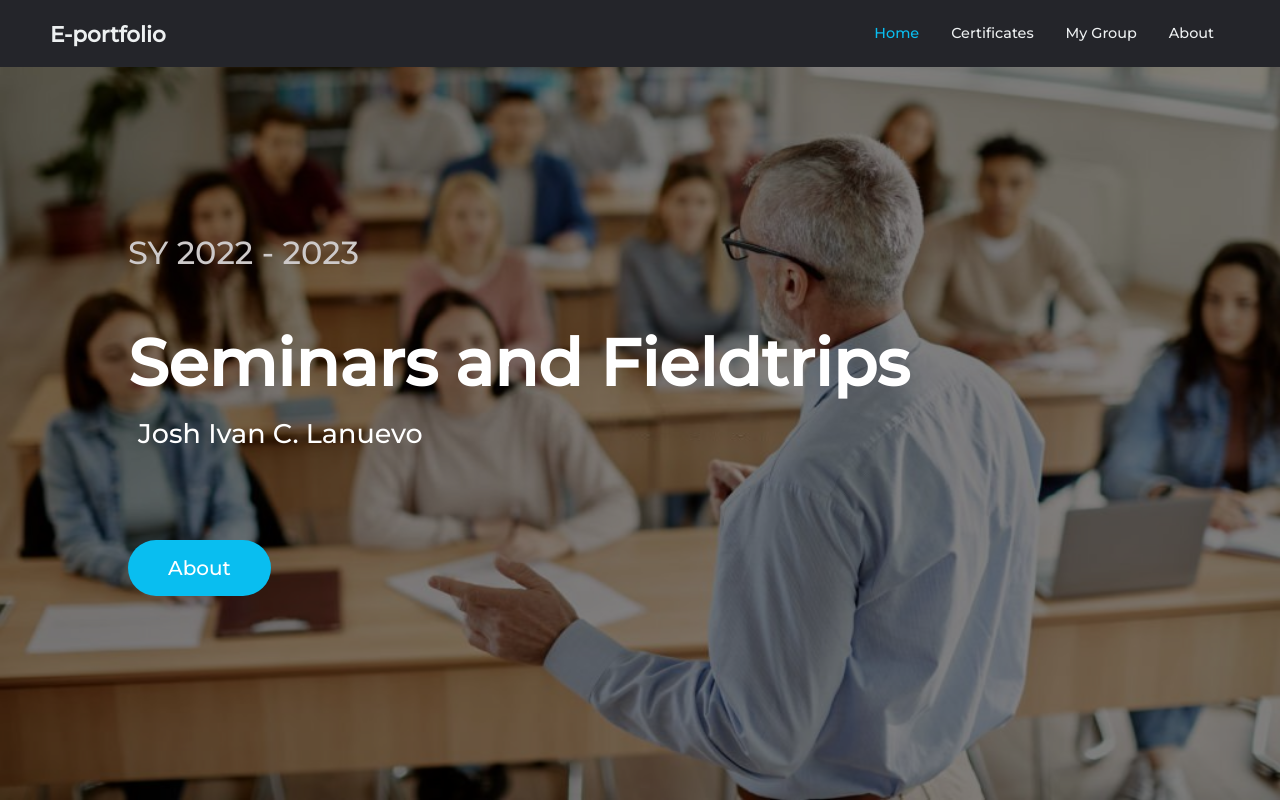
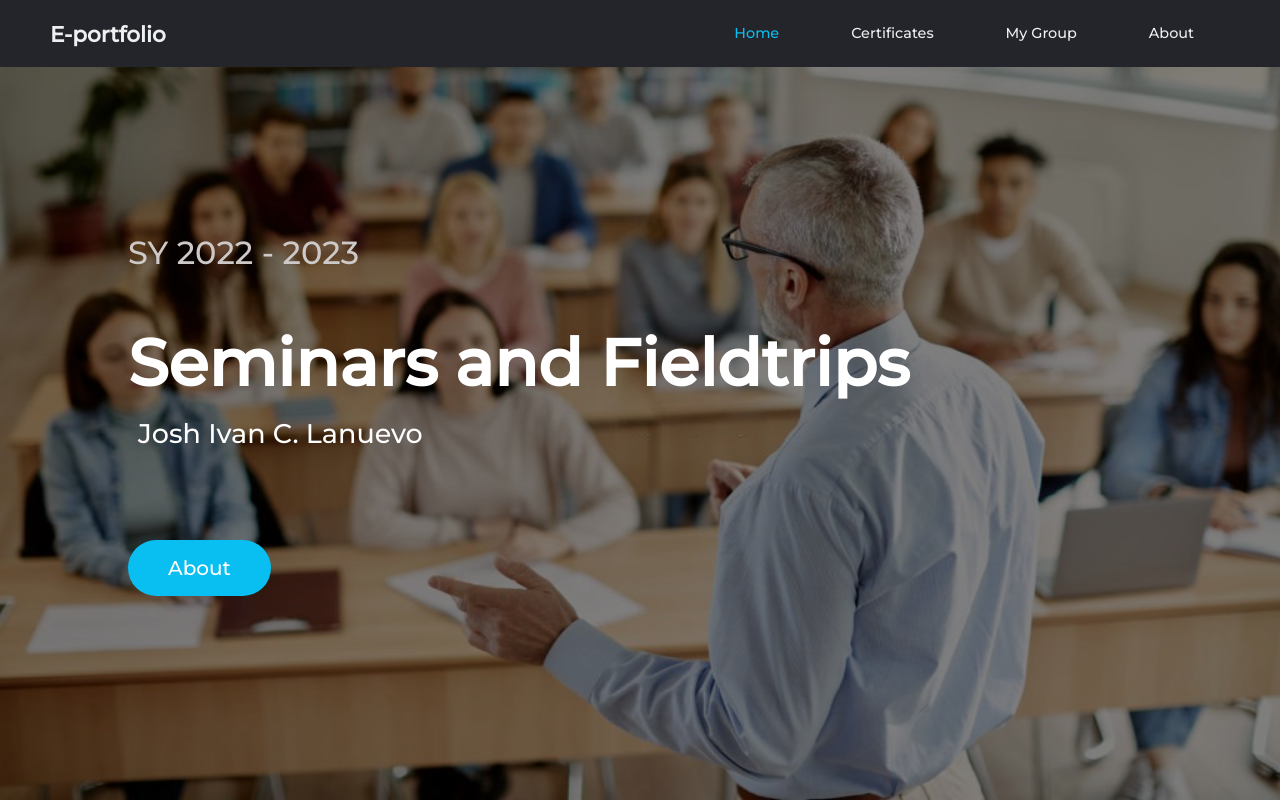
Before and after one commit to Joshlanuevo/e-portfolio-2022, a React (Create React App) app: page / in a window 1280 px wide. Built offline with nearby package versions, Linux system fonts and the light colour scheme.

Commit message:
Update Header.css

```diff
--- a/src/components/Header.css
+++ b/src/components/Header.css
@@ -1,6 +1,9 @@
 @import url('https://fonts.googleapis.com/css2?family=Montserrat:wght@500&display=swap');
 
 .navbar {
+    margin: 0;
+    padding: 0;
+    box-sizing: border-box;
     background-color: #24252a;
     height: 67px;
     display: flex;
@@ -50,6 +53,7 @@
 
 .nav-item {
     height: 67px;
+    padding: 0px 20px;
     border-bottom: 2px solid transparent;
 }
 
```
